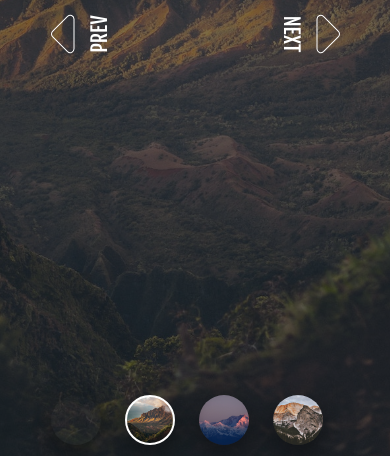
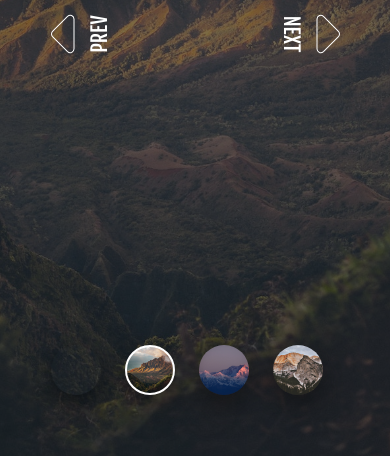
Before and after one commit to Nanzoboy/wedding_page, a plain HTML site: page index.html in a window 390 px wide. Shown: the part 388-844 px from the top of the page. Drawn offline with nearby package versions, Linux system fonts and the light colour scheme.

Commit message:
corrigindo responsividade para mobile

```diff
--- a/style.css
+++ b/style.css
@@ -269,4 +269,7 @@ span.swiper-pagination-bullet.swiper-pagination-bullet-active {
         font-size: 1.1rem;
         margin-right: 0;
     }
+    .swiper-pagination{
+        margin-bottom: 5rem;
+    }
 }
```
